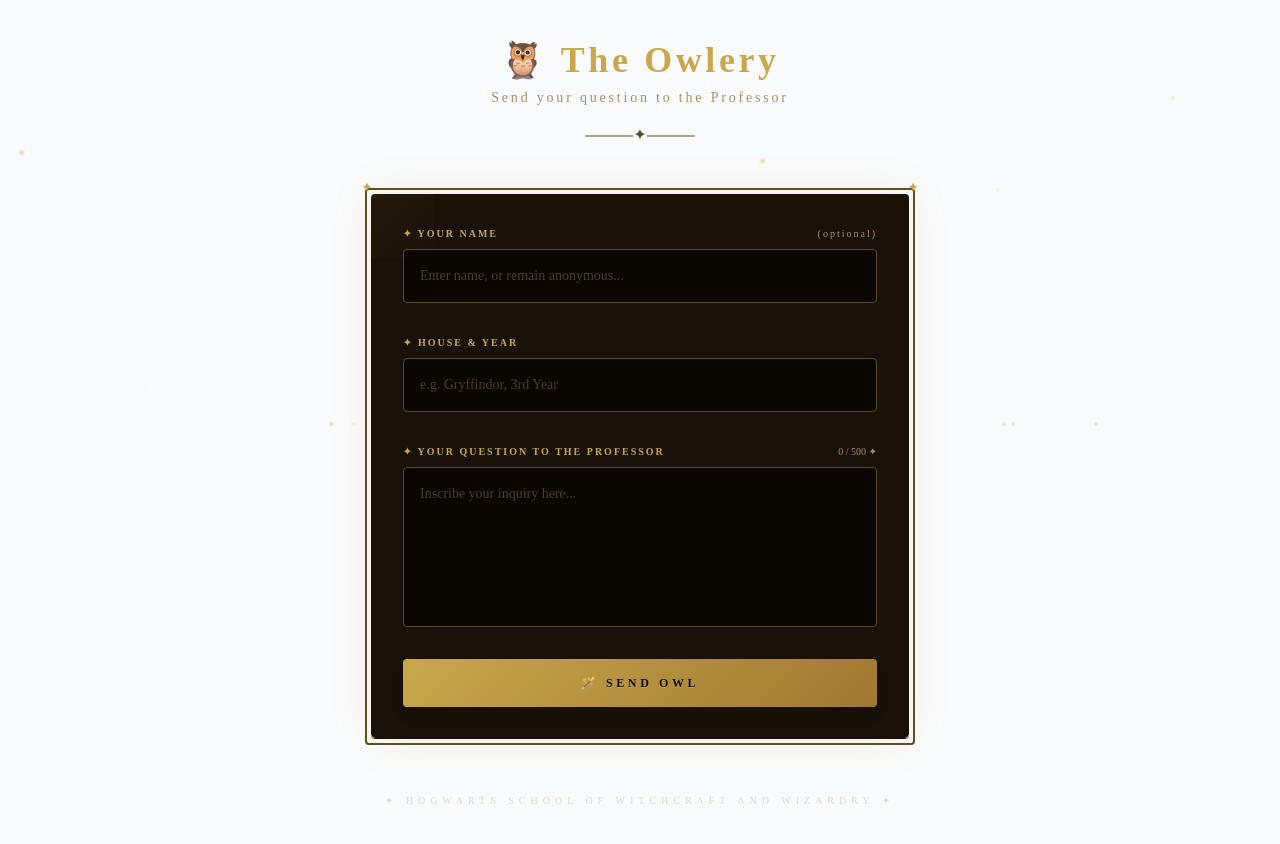
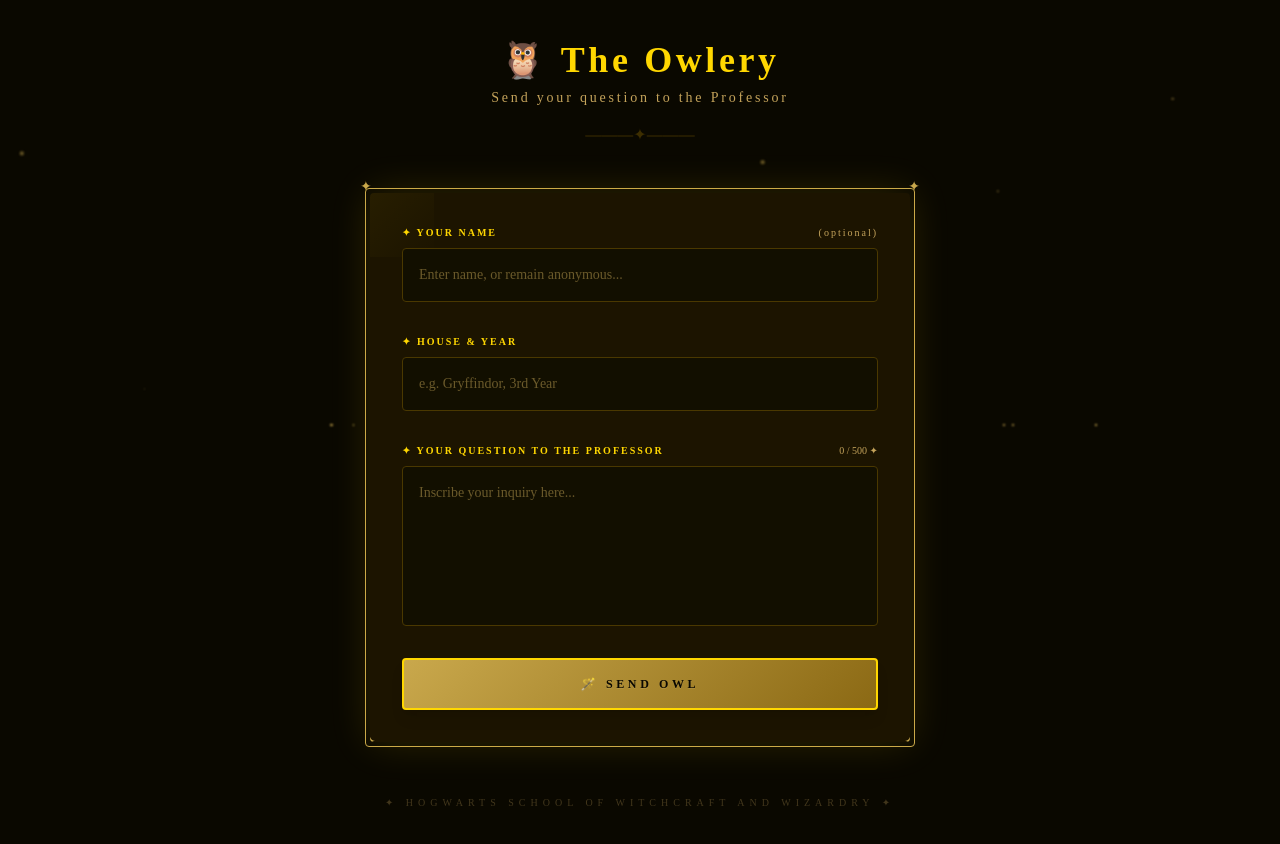
Before and after one commit to Eshkt/SEMINAR, a React (Vite) app in the folder frontend/: page / in a window 1280 px wide. Shown: the top 844 px of the page. Built offline with nearby package versions, Linux system fonts and the light colour scheme; no server answers; what aws-amplify would draw is missing.

Commit message:
style(ui): refine colors and contrast for better readability

```diff
--- a/frontend/src/App.css
+++ b/frontend/src/App.css
@@ -2,5 +2,5 @@
 @reference "./index.css";
 
 body {
-  @apply bg-gray-50;
+  background-color: var(--hp-black);
 }
--- a/frontend/src/index.css
+++ b/frontend/src/index.css
@@ -2,16 +2,21 @@
 @import url('https://fonts.googleapis.com/css2?family=Cinzel:wght@400;700;900&family=Cinzel+Decorative:wght@400;700&display=swap');
 
 :root {
-  --hp-black: #0D0D0D;
-  --hp-dark-wood: #1A1208;
-  --hp-wood-light: #221A0A;
-  --hp-gold: #C9A84C;
-  --hp-gold-dark: #A07830;
-  --hp-red: #740001;
-  --hp-green: #1A472A;
-  --hp-parchment: #F0E6D3;
-  --hp-ink: #A89060;
-  --hp-border: #5C4A1E;
+  --hp-black: #0A0800;
+  --hp-dark-wood: #1C1400;
+  --hp-wood-light: #251C00;
+  --hp-gold-bright: #FFD700;
+  --hp-gold-mid: #C9A84C;
+  --hp-gold-dark: #8B6914;
+  --hp-red: #8B0000;
+  --hp-green: #00FF88;
+  --hp-parchment: #F5E6C8;
+  --hp-ink: #C4A35A;
+  --hp-placeholder: #6B5A2A;
+  --hp-border: #3D2E00;
+  --hp-input-bg: #120F00;
+  --hp-input-border: #4A3800;
+  --hp-question-text: #FFFFFF;
 }
 
 body {
@@ -45,8 +50,8 @@ h1, h2, h3, h4, .cinzel {
 }
 
 @keyframes glow {
-  0%, 100% { box-shadow: 0 0 10px rgba(201, 168, 76, 0.2); }
-  50% { box-shadow: 0 0 25px rgba(201, 168, 76, 0.5); }
+  0%, 100% { box-shadow: 0 0 10px rgba(255, 215, 0, 0.2); }
+  50% { box-shadow: 0 0 25px rgba(255, 215, 0, 0.4); }
 }
 
 @keyframes scrollUnroll {
@@ -58,7 +63,7 @@ h1, h2, h3, h4, .cinzel {
   position: fixed;
   width: 3px;
   height: 3px;
-  background: var(--hp-gold);
+  background: var(--hp-gold-mid);
   border-radius: 50%;
   pointer-events: none;
   z-index: 0;
@@ -66,7 +71,7 @@ h1, h2, h3, h4, .cinzel {
 }
 
 .magic-border {
-  border: 2px solid var(--hp-border);
+  border: 1px solid var(--hp-gold-mid);
   position: relative;
 }
 
@@ -74,7 +79,7 @@ h1, h2, h3, h4, .cinzel {
 .magic-border-inner::before, .magic-border-inner::after {
   content: '✦';
   position: absolute;
-  color: var(--hp-gold);
+  color: var(--hp-gold-mid);
   font-size: 14px;
   line-height: 1;
 }
@@ -86,31 +91,33 @@ h1, h2, h3, h4, .cinzel {
 
 .parchment-scroll {
   background-color: var(--hp-dark-wood);
-  background-image: radial-gradient(circle at center, rgba(34, 26, 10, 0.5) 0%, transparent 100%);
+  background-image: radial-gradient(circle at center, rgba(37, 28, 0, 0.5) 0%, transparent 100%);
   animation: scrollUnroll 0.6s ease-out forwards;
 }
 
 .wax-seal {
-  background: linear-gradient(135deg, var(--hp-gold), var(--hp-gold-dark));
+  background: linear-gradient(135deg, var(--hp-gold-mid), var(--hp-gold-dark));
   color: var(--hp-black);
-  text-shadow: 0 1px 0 rgba(255, 255, 255, 0.2);
+  text-shadow: 0 1px 0 rgba(255, 255, 255, 0.1);
   transition: all 0.3s ease;
+  border: 2px solid var(--hp-gold-bright);
 }
 
 .wax-seal:hover {
+  background: var(--hp-gold-bright);
   transform: scale(1.02);
-  box-shadow: 0 0 20px rgba(201, 168, 76, 0.6);
+  box-shadow: 0 0 20px rgba(255, 215, 0, 0.4);
 }
 
 .ink-field {
-  background-color: rgba(0, 0, 0, 0.6);
-  border: 1px solid var(--hp-border);
+  background-color: var(--hp-input-bg);
+  border: 1px solid var(--hp-input-border);
   color: var(--hp-parchment);
   transition: border-color 0.3s, box-shadow 0.3s;
 }
 
 .ink-field:focus {
-  border-color: var(--hp-gold);
-  box-shadow: 0 0 10px rgba(201, 168, 76, 0.3);
+  border-color: var(--hp-gold-bright);
+  box-shadow: 0 0 10px rgba(255, 215, 0, 0.3);
   outline: none;
 }
--- a/frontend/src/pages/Guest.jsx
+++ b/frontend/src/pages/Guest.jsx
@@ -69,7 +69,7 @@ function Guest() {
   };
 
   return (
-    <div className="min-h-screen relative overflow-hidden flex justify-center items-center py-10 px-4">
+    <div className="min-h-screen relative overflow-hidden flex justify-center items-center py-10 px-4 bg-[var(--hp-black)]">
       {/* Background Particles */}
       {particles.map(p => (
         <div
@@ -80,14 +80,15 @@ function Guest() {
             width: p.size,
             height: p.size,
             animation: `float ${p.duration} linear infinite`,
-            animationDelay: p.delay
+            animationDelay: p.delay,
+            backgroundColor: 'var(--hp-gold-mid)'
           }}
         />
       ))}
 
       <div className="w-full max-w-[550px] z-10">
         <div className="text-center mb-10">
-          <h1 className="text-4xl font-black text-[var(--hp-gold)] cinzel tracking-widest mb-2">
+          <h1 className="text-4xl font-black text-[var(--hp-gold-bright)] cinzel tracking-widest mb-2">
             🦉 The Owlery
           </h1>
           <p className="text-[var(--hp-ink)] cinzel text-sm tracking-[0.2em]">
@@ -96,13 +97,13 @@ function Guest() {
           <div className="mt-4 text-[var(--hp-border)]">───✦───</div>
         </div>
 
-        <div className="magic-border p-1 rounded-sm">
-          <div className="magic-border-inner bg-[var(--hp-dark-wood)] p-8 rounded-sm shadow-[0_0_40px_rgba(201,168,76,0.15)] relative overflow-hidden">
+        <div className="magic-border p-1 rounded-sm border-[var(--hp-gold-mid)]">
+          <div className="magic-border-inner bg-[var(--hp-dark-wood)] p-8 rounded-sm shadow-[0_0_40px_rgba(255,215,0,0.15)] relative overflow-hidden">
             {/* Corner highlights */}
-            <div className="absolute top-0 left-0 w-16 h-16 bg-gradient-to-br from-[var(--hp-gold)]/5 to-transparent pointer-events-none" />
+            <div className="absolute top-0 left-0 w-16 h-16 bg-gradient-to-br from-[var(--hp-gold-bright)]/5 to-transparent pointer-events-none" />
 
             {success && (
-              <div className="p-4 mb-8 bg-[var(--hp-green)]/20 border border-[var(--hp-green)] text-[var(--hp-parchment)] rounded text-center cinzel text-sm animate-pulse">
+              <div className="p-4 mb-8 bg-[var(--hp-green)]/10 border border-[var(--hp-green)] text-[var(--hp-parchment)] rounded text-center cinzel text-sm animate-pulse">
                 🦉 Your owl has been sent! The Professor will answer shortly.
               </div>
             )}
@@ -115,7 +116,7 @@ function Guest() {
 
             <form onSubmit={handleSubmit} className="space-y-8 relative">
               <div className="flex flex-col group">
-                <label className="text-[var(--hp-gold)] cinzel text-[10px] font-bold tracking-[0.2em] mb-2 flex justify-between">
+                <label className="text-[var(--hp-gold-bright)] cinzel text-[10px] font-bold tracking-[0.2em] mb-2 flex justify-between">
                   <span>✦ YOUR NAME</span>
                   <span className="text-[var(--hp-ink)] font-normal lowercase">(optional)</span>
                 </label>
@@ -124,13 +125,13 @@ function Guest() {
                   value={name}
                   onChange={(e) => setName(e.target.value)}
                   placeholder="Enter name, or remain anonymous..."
-                  className="ink-field p-4 rounded-sm w-full cinzel text-sm placeholder:text-[var(--hp-ink)]/40"
+                  className="ink-field p-4 rounded-sm w-full cinzel text-sm placeholder:text-[var(--hp-placeholder)]"
                   disabled={loading}
                 />
               </div>
 
               <div className="flex flex-col">
-                <label className="text-[var(--hp-gold)] cinzel text-[10px] font-bold tracking-[0.2em] mb-2">
+                <label className="text-[var(--hp-gold-bright)] cinzel text-[10px] font-bold tracking-[0.2em] mb-2">
                   ✦ HOUSE & YEAR
                 </label>
                 <input
@@ -138,7 +139,7 @@ function Guest() {
                   value={courseSection}
                   onChange={(e) => setCourseSection(e.target.value)}
                   placeholder="e.g. Gryffindor, 3rd Year"
-                  className={`ink-field p-4 rounded-sm w-full cinzel text-sm placeholder:text-[var(--hp-ink)]/40 ${formErrors.courseSection ? 'border-[var(--hp-red)]' : ''}`}
+                  className={`ink-field p-4 rounded-sm w-full cinzel text-sm placeholder:text-[var(--hp-placeholder)] ${formErrors.courseSection ? 'border-[var(--hp-red)]' : ''}`}
                   disabled={loading}
                 />
                 {formErrors.courseSection && <span className="text-[var(--hp-red)] text-[10px] cinzel mt-2 tracking-wider">{formErrors.courseSection}</span>}
@@ -146,7 +147,7 @@ function Guest() {
 
               <div className="flex flex-col">
                 <div className="flex justify-between items-center mb-2">
-                  <label className="text-[var(--hp-gold)] cinzel text-[10px] font-bold tracking-[0.2em]">
+                  <label className="text-[var(--hp-gold-bright)] cinzel text-[10px] font-bold tracking-[0.2em]">
                     ✦ YOUR QUESTION TO THE PROFESSOR
                   </label>
                   <span className="text-[var(--hp-ink)] text-[10px] cinzel">{question.length} / 500 ✦</span>
@@ -155,7 +156,7 @@ function Guest() {
                   value={question}
                   onChange={(e) => setQuestion(e.target.value)}
                   placeholder="Inscribe your inquiry here..."
-                  className={`ink-field p-4 rounded-sm w-full min-h-[160px] cinzel text-sm placeholder:text-[var(--hp-ink)]/40 resize-none ${formErrors.question ? 'border-[var(--hp-red)]' : ''}`}
+                  className={`ink-field p-4 rounded-sm w-full min-h-[160px] cinzel text-sm placeholder:text-[var(--hp-placeholder)] resize-none ${formErrors.question ? 'border-[var(--hp-red)]' : ''}`}
                   disabled={loading}
                   maxLength={500}
                 />
```
Also changed, not shown: frontend/src/pages/Admin.jsx (+20 -21 lines).
